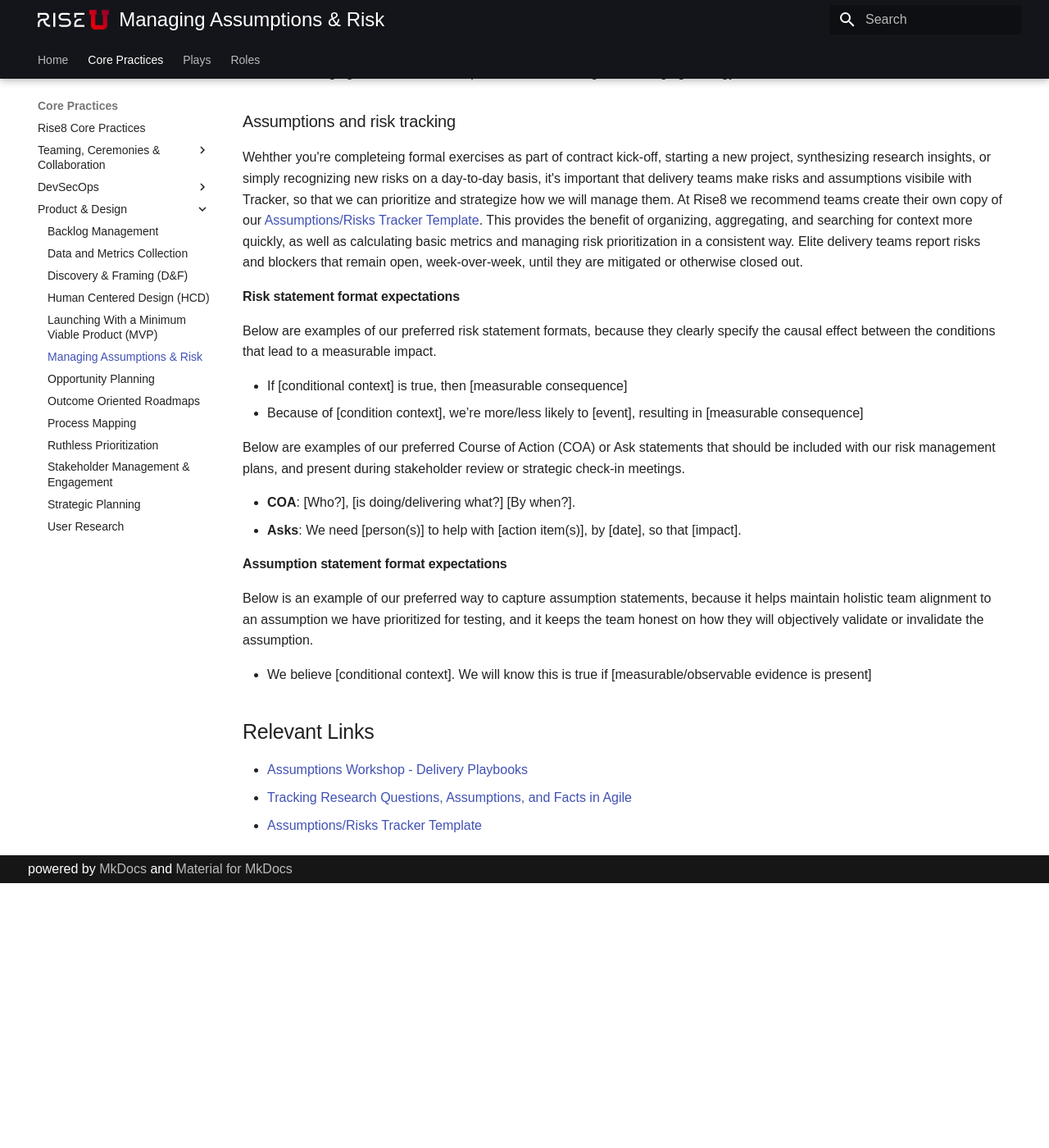
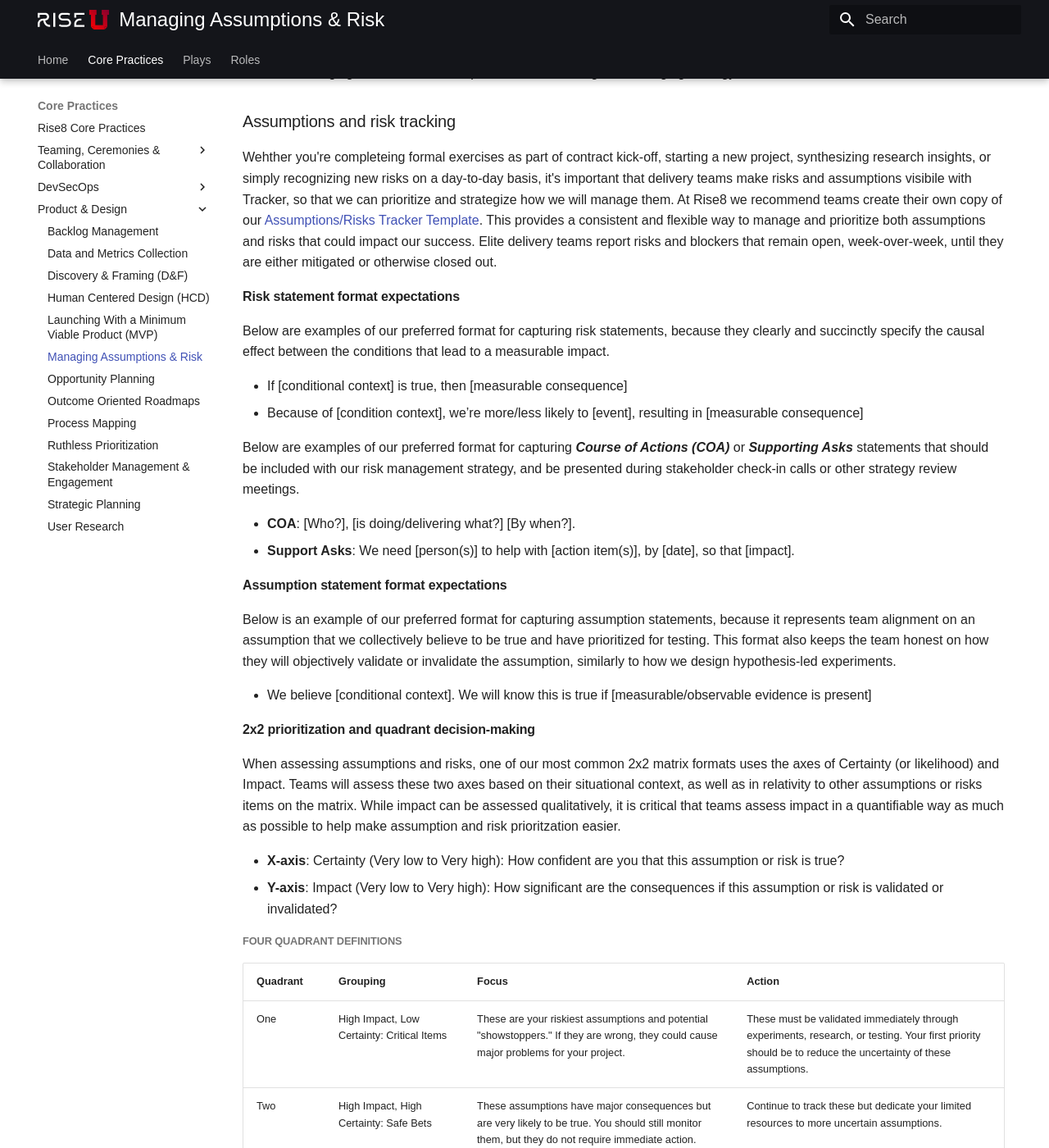
Before and after one commit to rise8-us/delivery-playbooks, an MkDocs documentation site: the page built from docs/content/practices/assumption-risk-management.md, in a window 1280 px wide and 1400 px high, scrolled down 2403 px. Shown: the whole window at 82% size. Built offline with MkDocs 1.6.1 and Material for MkDocs 9.7.7, drawn with Linux system fonts in a browser that asks for light colours; before the commit the page ends 3480 px from its top, so only the background shows below that; some of the changed text lies outside the part shown.

Commit message:
Update assumption-risk-management.md
adding details on how to break down steps on capturing assumptions and risks, as well as calculating priority's

```diff
--- a/docs/content/practices/assumption-risk-management.md
+++ b/docs/content/practices/assumption-risk-management.md
@@ -17,7 +17,7 @@
 
 Throughout a product’s lifecycle, it’s helpful for teams to articulate, prioritize and track and regularly revisit these assumptions. If you haven’t released software in awhile, your product is likely full of risks and assumptions. This can especially be the case early in a product’s lifecycle if you're delivering an MVP experiment.
 
-Check out the [Assumptions Workshop \- Delivery Playbooks](https://delivery-playbooks.rise8.us/content/plays/design/assumptions-workshop/) for an in depth how to.
+> Check out the [Assumptions Workshop Play](https://delivery-playbooks.rise8.us/content/plays/design/assumptions-workshop/) for an in depth how to.
 
 ![Assumptions and Risk](../../assets/assumptions-risk.png)
 
@@ -38,31 +38,59 @@
 
 ### Assumptions and risk tracking
 
-Wehther you're completeing formal exercises as part of contract kick-off, starting a new project, synthesizing research insights, or simply recognizing new risks on a day-to-day basis, it's important that delivery teams make risks and assumptions visibile with Tracker, so that we can prioritize and strategize how we will manage them. At Rise8 we recommend teams create their own copy of our [Assumptions/Risks Tracker Template](https://docs.google.com/spreadsheets/d/17Z4Trp6_ByVgQ8kF2BgjX_fLE-pLLLSa9XmYPa0ewJ0/edit?gid=0#gid=0). This provides the benefit of organizing, aggregating, and searching for context more quickly, as well as calculating basic metrics and managing risk prioritization in a consistent way. Elite delivery teams report risks and blockers that remain open, week-over-week, until they are mitigated or otherwise closed out.
+Wehther you're completeing formal exercises as part of contract kick-off, starting a new project, synthesizing research insights, or simply recognizing new risks on a day-to-day basis, it's important that delivery teams make risks and assumptions visibile with Tracker, so that we can prioritize and strategize how we will manage them. At Rise8 we recommend teams create their own copy of our [Assumptions/Risks Tracker Template](https://docs.google.com/spreadsheets/d/17Z4Trp6_ByVgQ8kF2BgjX_fLE-pLLLSa9XmYPa0ewJ0/edit?gid=0#gid=0). This provides a consistent and flexible way to manage and prioritize both assumptions and risks that could impact our success. Elite delivery teams report risks and blockers that remain open, week-over-week, until they are either mitigated or otherwise closed out.
 
 #### Risk statement format expectations
 
-Below are examples of our preferred risk statement formats, because they clearly specify the causal effect between the conditions that lead to a measurable impact.
+Below are examples of our preferred format for capturing risk statements, because they clearly and succinctly specify the causal effect between the conditions that lead to a measurable impact.
 
 * If [conditional context] is true, then [measurable consequence]
 * Because of [condition context], we’re more/less likely to [event], resulting in [measurable consequence]
 
-Below are examples of our preferred Course of Action (COA) or Ask statements that should be included with our risk management plans, and present during stakeholder review or strategic check-in meetings.
+Below are examples of our preferred format for capturing ***Course of Actions (COA)*** or ***Supporting Asks*** statements that should be included with our risk management strategy, and be presented during stakeholder check-in calls or other strategy review meetings.
 
 * **COA**: [Who?], [is doing/delivering what?] [By when?].
-* **Asks**: We need [person(s)] to help with [action item(s)], by [date], so that [impact].
+* **Support Asks**: We need [person(s)] to help with [action item(s)], by [date], so that [impact].
 
 #### Assumption statement format expectations
 
-Below is an example of our preferred way to capture assumption statements, because it helps maintain holistic team alignment to an assumption we have prioritized for testing, and it keeps the team honest on how they will objectively validate or invalidate the assumption.
+Below is an example of our preferred format for capturing assumption statements, because it represents team alignment on an assumption that we collectively believe to be true and have prioritized for testing. This format also keeps the team honest on how they will objectively validate or invalidate the assumption, similarly to how we design hypothesis-led experiments.
 
 * We believe [conditional context]. We will know this is true if [measurable/observable evidence is present]
 
+#### 2x2 prioritization and quadrant decision-making
 
+When assessing assumptions and risks, one of our most common 2x2 matrix formats uses the axes of Certainty (or likelihood) and Impact. Teams will assess these two axes based on their situational context, as well as in relativity to other assumptions or risks items on the matrix. While impact can be assessed qualitatively, it is critical that teams assess impact in a quantifiable way as much as possible to help make assumption and risk prioritzation easier.
+
+* **X-axis**: Certainty (Very low to Very high): How confident are you that this assumption or risk is true?
+* **Y-axis**: Impact (Very low to Very high): How significant are the consequences if this assumption or risk is validated or invalidated?
+
+##### Four quadrant definitions
+
+| Quadrant | Grouping                                           | Focus                                                                                                                                              | Action                                                                                                                                                       |
+|----------|----------------------------------------------------|----------------------------------------------------------------------------------------------------------------------------------------------------|--------------------------------------------------------------------------------------------------------------------------------------------------------------|
+| One      | High Impact, Low Certainty: Critical Items         | These are your riskiest assumptions and potential "showstoppers." If they are wrong, they could cause major problems for your project.             | These must be validated immediately through experiments, research, or testing. Your first priority should be to reduce the uncertainty of these assumptions. |
+| Two      | High Impact, High Certainty: Safe Bets             | These assumptions have major consequences but are very likely to be true. You should still monitor them, but they do not require immediate action. | Continue to track these but dedicate your limited resources to more uncertain assumptions.                                                                   |
+| Three    | Low Impact, Low Certainty: Unimportant Assumptions | These are assumptions you are unsure about, but they won't significantly affect your project if they turn out to be wrong.                         | Don't waste time on these. You can track them and address them later if the situation changes.                                                               |
+| Four     | Low Impact, High Certainty: Trivial Assumptions    | These assumptions have a low impact and you are confident they are correct. They are unlikely to be a source of risk.                              | Accept and document these assumptions. Move on to the more critical areas.                                                                                   |
+
+<br/>
+
+##### Assumption and risk tracker scoring
+
+While this is oour standard 2x2 format for assumption and risk assessment, teams may opt for swapping an axis label if it drives a more specific conversation and desirable outcome for decision-making. Overall, this framework helps you prioritize which assumptions to test and validate, or risks to manage and elevate, first. Leveraging the [Assumptions/Risks Tracker Template](https://docs.google.com/spreadsheets/d/17Z4Trp6_ByVgQ8kF2BgjX_fLE-pLLLSa9XmYPa0ewJ0/edit?gid=0#gid=0), the following scoring rubric helps drive prioritization ranking:
+
+1. **Focus energy, and week-over-week reporting**, on items with a score between 16 - 25.
+2. **Monitor and re-score as new context or data points surface** for items with a score between 6 - 15.
+3. **Consider discarding** items that scored between 1 - 5 because they're either unlikely to cause any real damage to our success, and if they become more impactful assumptions or risks, we will likely rewrite them with better context.
+
+#### What about timing of assumptions or risks?
+
+Many practicioners argue that ***timing can greatly influence decisions*** on the importance of a given assumption or risk item. Timing absolutely matters! In nearly all cases where timing comes up in assessing assumptions and risks, it tends to influence one or both of the axis inputs from teammates during discussions regarding Certainty vs. Impact 2x2.
 
 
 ## Relevant Links
 
-* [Assumptions Workshop \- Delivery Playbooks](https://delivery-playbooks.rise8.us/content/plays/design/assumptions-workshop/)
+* [Assumptions Workshop Play](https://delivery-playbooks.rise8.us/content/plays/design/assumptions-workshop/)
+* [Assumptions/Risks Tracker Template](https://docs.google.com/spreadsheets/d/17Z4Trp6_ByVgQ8kF2BgjX_fLE-pLLLSa9XmYPa0ewJ0/edit?gid=0#gid=0)
 * [Tracking Research Questions, Assumptions, and Facts in Agile](https://www.nngroup.com/articles/tracking-questions-assumptions-facts-agile/)
-* [Assumptions/Risks Tracker Template](https://docs.google.com/spreadsheets/d/17Z4Trp6_ByVgQ8kF2BgjX_fLE-pLLLSa9XmYPa0ewJ0/edit?gid=0#gid=0)
```
